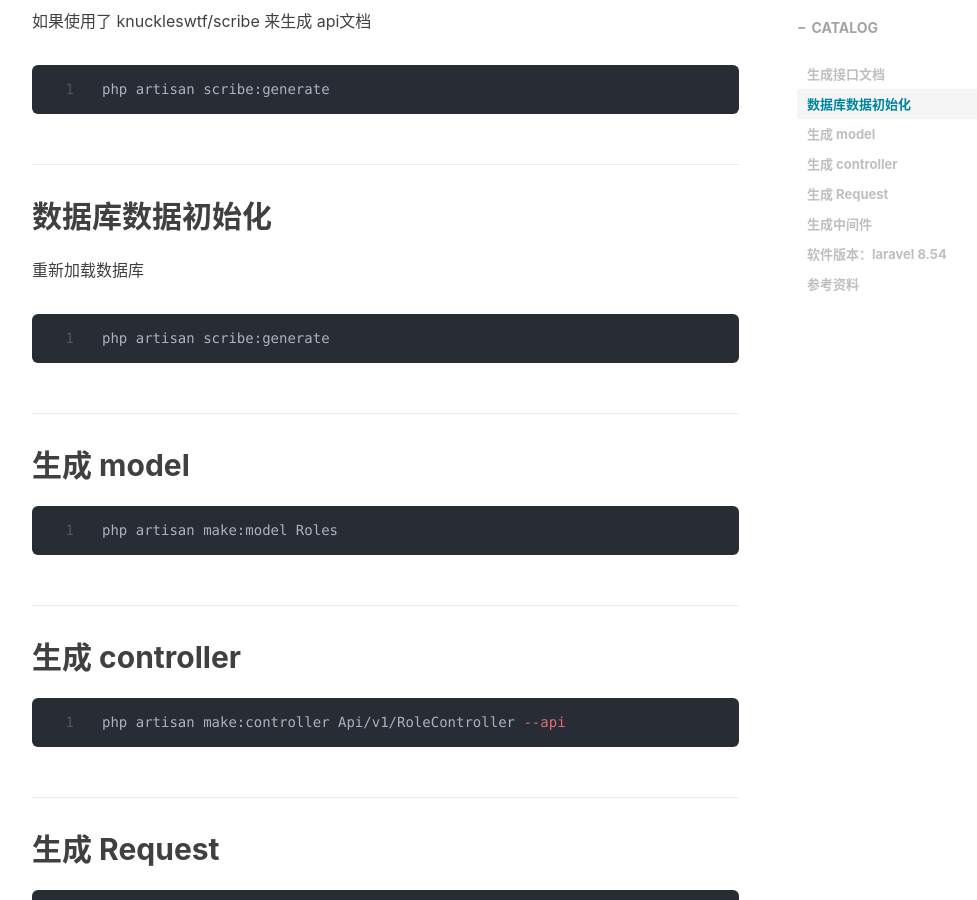
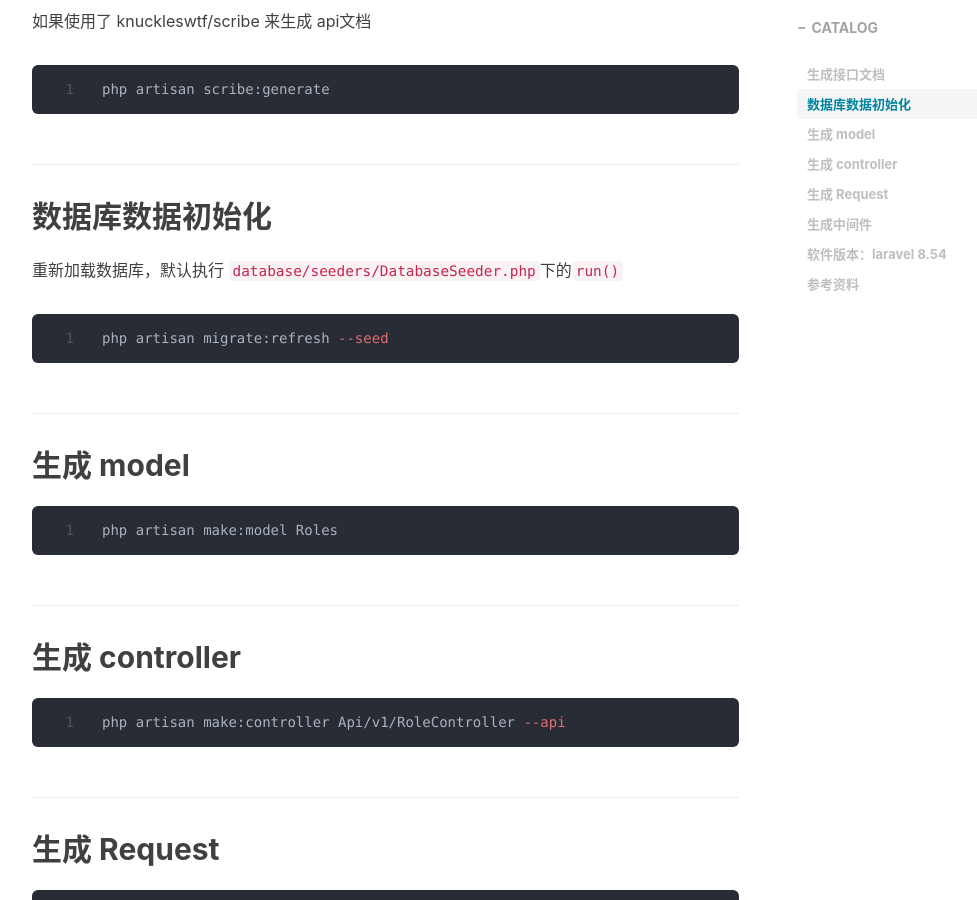
Before and after one commit to tongg112/tongg112.github.io, a Jekyll site: the page built from _posts/2021-10-18-laravel-comand.md, in a window 1280 px wide and 900 px high, scrolled down 612 px. Shown: the whole window, without its empty margins (233-1210 px from the left). Built offline with Jekyll 4.4.1, drawn with Linux system fonts in a browser that asks for light colours; nearby versions of some CDN libraries; comment, search, counter and statistics services are not loaded.

Commit message:
laravel-comand：修正数据库初始化命令

````diff
--- a/_posts/2021-10-18-laravel-comand.md
+++ b/_posts/2021-10-18-laravel-comand.md
@@ -20,10 +20,10 @@ php artisan scribe:generate
 
 ## 数据库数据初始化
 
-重新加载数据库
+重新加载数据库，默认执行 `database/seeders/DatabaseSeeder.php`下的`run()`
 
 ```shell
-php artisan scribe:generate
+php artisan migrate:refresh --seed
 ```
 
 ## 生成 model
````
